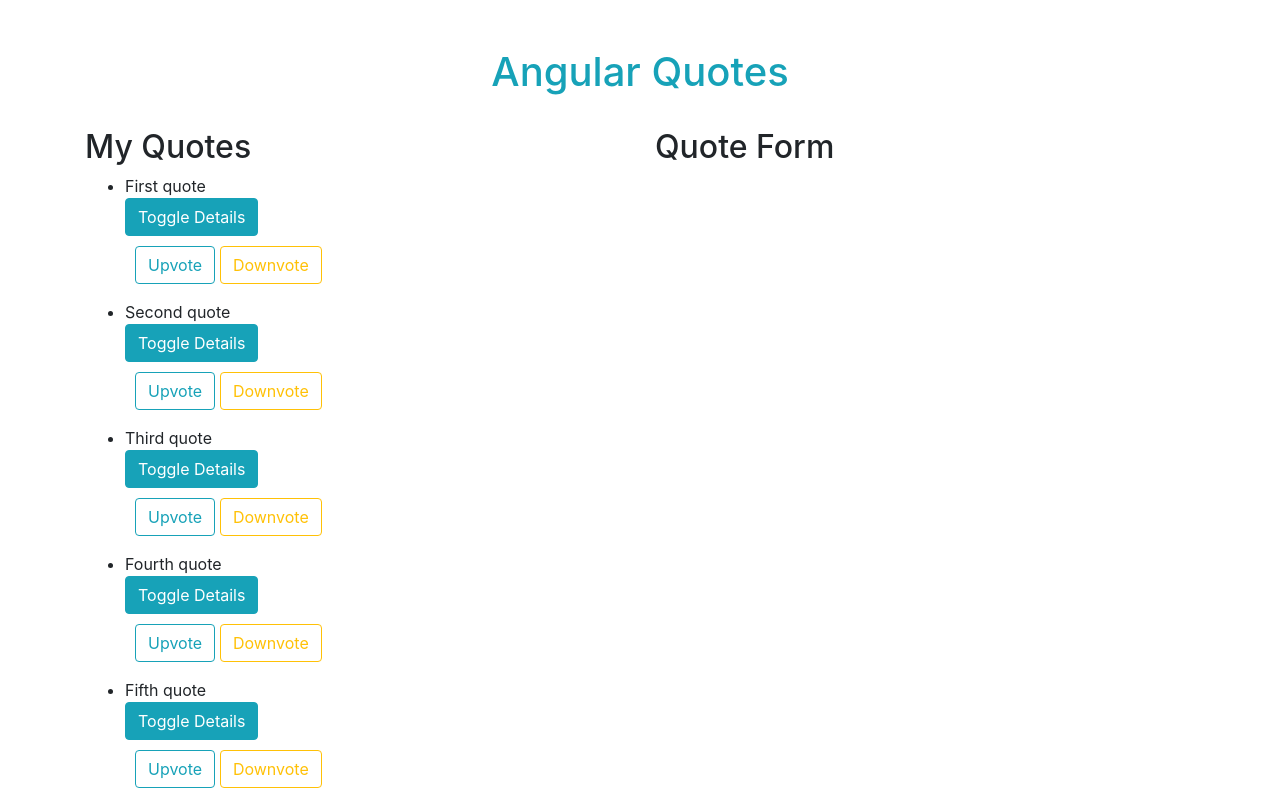
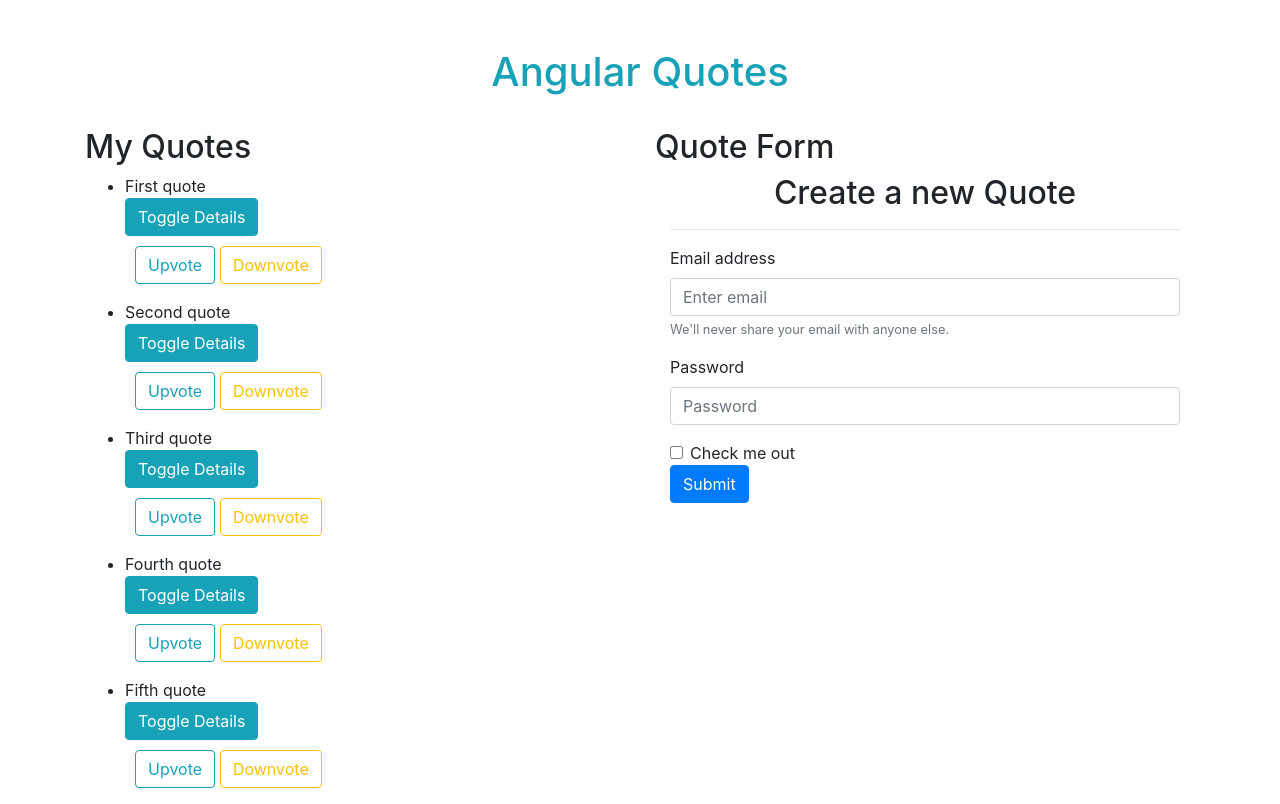
Before and after one commit to paulinenanzala19/quotes, an Angular app: page / in a window 1280 px wide. Built offline with nearby package versions, Linux system fonts and the light colour scheme.

Commit message:
adding a form with the naame the author and the quote

```diff
--- a/src/app/app.component.html
+++ b/src/app/app.component.html
@@ -8,6 +8,7 @@
         </div>
         <div class="col-md-6">
             <h2 class="mt-4">Quote Form</h2>
+            <app-quote-form></app-quote-form>
 
         </div>
     </div>
--- a/src/app/quote-form/quote-form.component.html
+++ b/src/app/quote-form/quote-form.component.html
@@ -1 +1,21 @@
-<p>quote-form works!</p>
+<div class="container-fluid">
+    <h2 class="text-center">Create a new Quote</h2>
+    <hr>
+    <form>
+        <div class="form-group">
+          <label for="exampleInputEmail1">Email address</label>
+          <input type="email" class="form-control" id="exampleInputEmail1" aria-describedby="emailHelp" placeholder="Enter email">
+          <small id="emailHelp" class="form-text text-muted">We'll never share your email with anyone else.</small>
+        </div>
+        <div class="form-group">
+          <label for="exampleInputPassword1">Password</label>
+          <input type="password" class="form-control" id="exampleInputPassword1" placeholder="Password">
+        </div>
+        <div class="form-check">
+          <input type="checkbox" class="form-check-input" id="exampleCheck1">
+          <label class="form-check-label" for="exampleCheck1">Check me out</label>
+        </div>
+        <button type="submit" class="btn btn-primary">Submit</button>
+      </form>
+
+  </div>
```
